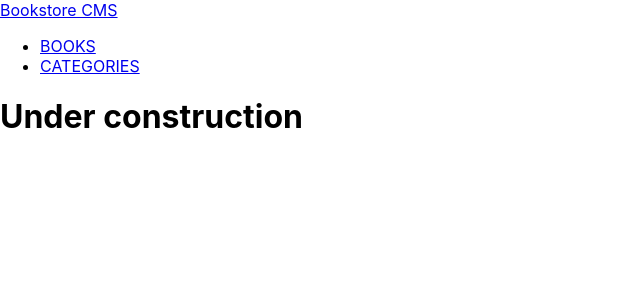
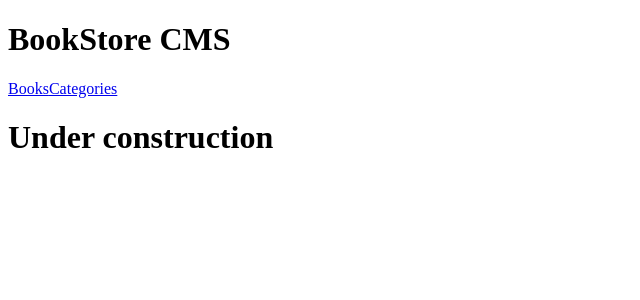
Before and after one commit to CollinsTatang/Bookstore-App, a React (Create React App) app: page /categories in a window 1280 px wide. Shown: the top 300 px of the page, without its empty margins (0-640 px from the left). Built offline with nearby package versions, Linux system fonts and the light colour scheme.

Commit message:
Remove unwated files from the root

```diff
--- /dev/null
+++ b/src/App.css
@@ -0,0 +1,3 @@
+.App {
+  background-color: gray;
+}
--- a/src/App.js
+++ b/src/App.js
@@ -1,30 +1,29 @@
-import { BrowserRouter as Router, Switch, Route } from 'react-router-dom';
-import Books from './components/books/BookPage';
+import
+{
+  BrowserRouter as Router, Route, Switch, Redirect, Link,
+} from 'react-router-dom';
+import Books from './components/books/Books';
 import Categories from './components/categories/Categories';
-import Nav from './components/Nav';
 
-const routes = [
-  {
-    path: '/',
-    name: 'BOOKS',
-    component: <Books />,
-  },
-  {
-    path: '/categories',
-    name: 'CATEGORIES',
-    component: <Categories />,
-  },
-];
+function App() {
+  return (
+    <div className="App">
+      <h1>BookStore CMS</h1>
+      <Router>
+        <Link to="/books">Books</Link>
+        <Link to="/categories">Categories</Link>
+        <Switch>
+          <Route path="/books">
+            <Books />
+          </Route>
+          <Route path="/categories">
+            <Categories />
+          </Route>
+          <Redirect from="/" to="/books" />
+        </Switch>
+      </Router>
+    </div>
+  );
+}
 
-const App = () => (
-  <Router>
-    <Nav title="Bookstore CMS" routes={routes} />
-    <Switch>
-      {routes.map(({ path, component }) => (
-        <Route path={path} exact key={path}>{component}</Route>
-      ))}
-    </Switch>
-  </Router>
-);
-
-export default App;
+export default (App);
--- a/src/components/Nav.js
+++ /dev/null
@@ -1,25 +0,0 @@
-import PropTypes from 'prop-types';
-import { Link, NavLink } from 'react-router-dom';
-
-const Nav = ({ title, routes }) => (
-  <nav>
-    <Link to="/">{title}</Link>
-    <ul>
-      {routes.map(({ name, path }) => (
-        <li key={path}>
-          <NavLink exact to={path}>{name}</NavLink>
-        </li>
-      ))}
-    </ul>
-  </nav>
-);
-
-Nav.propTypes = {
-  title: PropTypes.string.isRequired,
-  routes: PropTypes.arrayOf(PropTypes.shape({
-    path: PropTypes.string.isRequired,
-    name: PropTypes.string.isRequired,
-  })).isRequired,
-};
-
-export default Nav;
--- a/src/components/books/AddBooks.js
+++ /dev/null
@@ -1,22 +0,0 @@
-import PropTypes from 'prop-types';
-
-const AddBook = ({ categories = [] }) => (
-  <section>
-    <h2>ADD NEW BOOK</h2>
-    <form>
-      <input placeholder="Book title" required />
-      <select>
-        {categories.map((category) => (
-          <option key={category} value={category}>{category}</option>
-        ))}
-      </select>
-      <button type="submit">ADD BOOK</button>
-    </form>
-  </section>
-);
-
-AddBook.propTypes = {
-  categories: PropTypes.arrayOf(PropTypes.string).isRequired,
-};
-
-export default AddBook;
--- a/src/components/books/BookAction.js
+++ /dev/null
@@ -1,41 +0,0 @@
-import PropTypes from 'prop-types';
-import Progress from './BookState';
-
-const Actions = () => (
-  <div>
-    <button type="button">Comments</button>
-    <button type="button">Remove</button>
-    <button type="button">Edit</button>
-  </div>
-);
-
-const Book = ({ book }) => {
-  const {
-    title, category, author, progress,
-  } = book;
-
-  return (
-    <div>
-      <div>
-        <div>
-          <h4>{category}</h4>
-          <h2>{title}</h2>
-          <h6>{author}</h6>
-        </div>
-        <Progress progress={progress} />
-      </div>
-      <Actions />
-    </div>
-  );
-};
-
-Book.propTypes = {
-  book: PropTypes.shape({
-    title: PropTypes.string.isRequired,
-    author: PropTypes.string.isRequired,
-    category: PropTypes.string.isRequired,
-    progress: Progress.propTypes.progress,
-  }).isRequired,
-};
-
-export default Book;
--- a/src/components/books/BookPage.js
+++ /dev/null
@@ -1,41 +0,0 @@
-import Books from './Books';
-import AddBook from './AddBooks';
-
-const books = [
-  {
-    category: 'Action',
-    title: 'The Hunger Games',
-    author: 'Suzanne Collins',
-    progress: {
-      currentChapter: 'Chapter 17',
-      completed: '64',
-    },
-  },
-  {
-    category: 'Science Fiction',
-    title: 'Dune',
-    author: 'Frank Herbert',
-    progress: {
-      currentChapter: 'Chapter 3: "A Lesson Learned"',
-      completed: '8',
-    },
-  },
-  {
-    category: 'Economy',
-    title: 'Capital in the Twenty-First Century',
-    author: 'Suzanne Collins',
-    progress: {
-      currentChapter: 'Introduction',
-      completed: '0',
-    },
-  },
-];
-
-const BooksPage = () => (
-  <div>
-    <Books books={books} />
-    <AddBook categories={books.map((book) => book.category)} />
-  </div>
-);
-
-export default BooksPage;
--- a/src/components/books/BookState.js
+++ /dev/null
@@ -1,26 +0,0 @@
-import PropTypes from 'prop-types';
-
-const BookProgress = ({ progress }) => {
-  const { completed, currentChapter } = progress;
-  return (
-    <div>
-      <div>
-        <p>{`${completed}%`}</p>
-        <p>Completed</p>
-      </div>
-      <div>
-        <p>CURRENT CHAPTER</p>
-        <p>{currentChapter}</p>
-      </div>
-    </div>
-  );
-};
-
-BookProgress.propTypes = {
-  progress: PropTypes.shape({
-    currentChapter: PropTypes.string.isRequired,
-    completed: PropTypes.string.isRequired,
-  }).isRequired,
-};
-
-export default BookProgress;
--- a/src/components/books/Books.js
+++ b/src/components/books/Books.js
@@ -1,12 +1,7 @@
-import PropTypes from 'prop-types';
-import Book from './BookAction';
-
-const Books = ({ books }) => (
-  <ul>{books.map((book) => <li key={book.title}><Book book={book} /></li>)}</ul>
-);
-
-Books.propTypes = {
-  books: PropTypes.arrayOf(Book.propTypes.book).isRequired,
-};
-
-export default Books;
+export default function Books() {
+  return (
+    <div>
+      <h3>All Books</h3>
+    </div>
+  );
+}
--- a/src/index.css
+++ /dev/null
@@ -1,17 +0,0 @@
-body {
-  margin: 0;
-  font-family:
-    -apple-system,
-    BlinkMacSystemFont,
-    'Segoe UI',
-    'Roboto',
-    'Oxygen',
-    'Ubuntu',
-    'Cantarell',
-    'Fira Sans',
-    'Droid Sans',
-    'Helvetica Neue',
-    sans-serif;
-  -webkit-font-smoothing: antialiased;
-  -moz-osx-font-smoothing: grayscale;
-}
--- a/src/index.js
+++ b/src/index.js
@@ -1,6 +1,5 @@
 import React from 'react';
 import ReactDOM from 'react-dom';
-import './index.css';
 import App from './App';
 
 ReactDOM.render(
```
Also changed, not shown: src/setupTests.js (deleted, +0 -5 lines).
